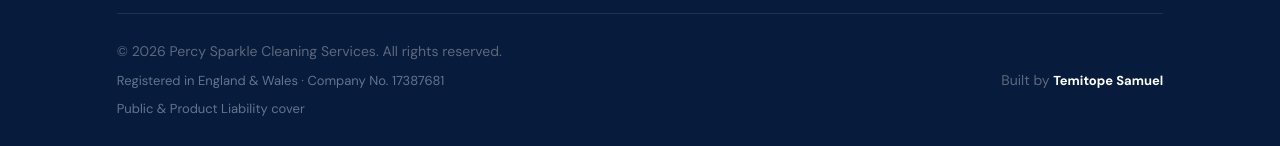
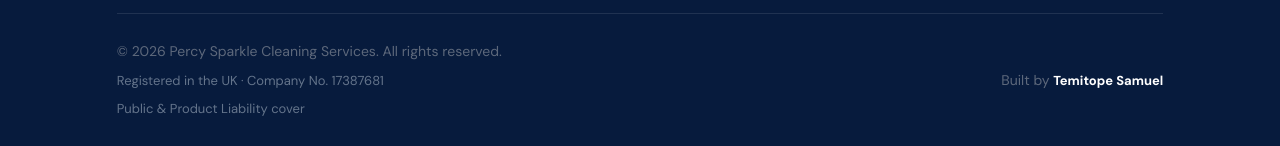
Before and after one commit to T-Samuel021/percy-sparkle-cleaning, a Next.js app: page / in a window 1280 px wide. Shown: the part 4451-4597 px from the top of the page. Built offline with nearby package versions, Linux system fonts and the light colour scheme.

Commit message:
UK Update

```diff
--- a/components/Footer.js
+++ b/components/Footer.js
@@ -200,7 +200,7 @@ export default function Footer() {
             </p>
 
             <p className="companyNumber">
-              Registered in England & Wales · Company No. 17387681
+              Registered in the UK · Company No. 17387681
             </p>
 
              <p className="insuranceInfo">
```
